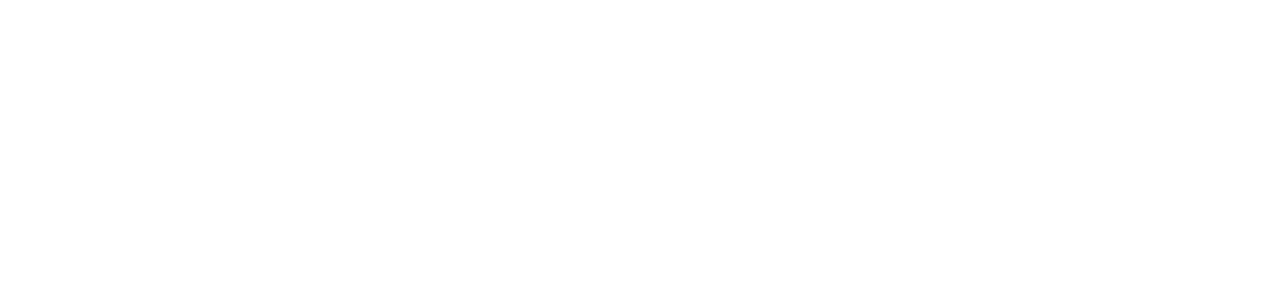
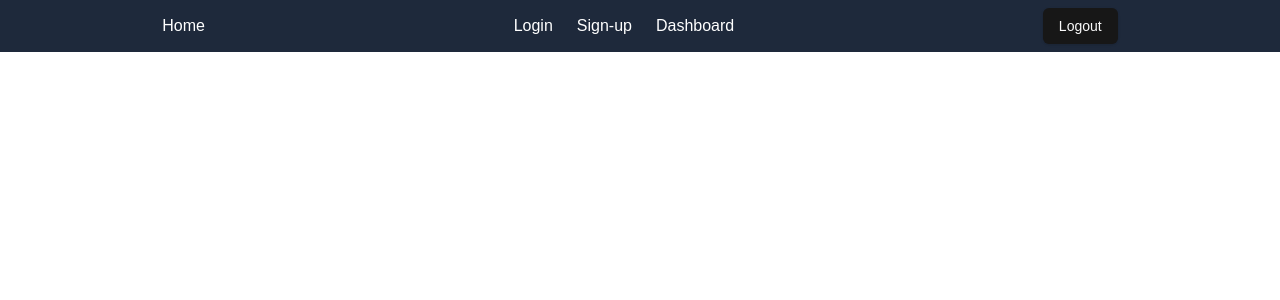
Before and after one commit to AyushRay06/hp1, a Next.js app: page / in a window 1280 px wide. Shown: the top 300 px of the page. Built offline with nearby package versions, Linux system fonts and the light colour scheme.

Commit message:
schema and other routes

```diff
--- a/app/layout.tsx
+++ b/app/layout.tsx
@@ -1,35 +1,37 @@
-import type { Metadata } from "next";
-import localFont from "next/font/local";
-import "./globals.css";
+import type { Metadata } from "next"
+import localFont from "next/font/local"
+import "./globals.css"
+import Navbar from "@/components/ui/auth/navbar"
 
 const geistSans = localFont({
   src: "./fonts/GeistVF.woff",
   variable: "--font-geist-sans",
   weight: "100 900",
-});
+})
 const geistMono = localFont({
   src: "./fonts/GeistMonoVF.woff",
   variable: "--font-geist-mono",
   weight: "100 900",
-});
+})
 
 export const metadata: Metadata = {
   title: "Create Next App",
   description: "Generated by create next app",
-};
+}
 
 export default function RootLayout({
   children,
 }: Readonly<{
-  children: React.ReactNode;
+  children: React.ReactNode
 }>) {
   return (
     <html lang="en">
       <body
         className={`${geistSans.variable} ${geistMono.variable} antialiased`}
       >
+        <Navbar />
         {children}
       </body>
     </html>
-  );
+  )
 }
--- /dev/null
+++ b/components/ui/auth/navbar.tsx
@@ -0,0 +1,26 @@
+import Link from "next/link"
+import { Button } from "../button"
+
+const Navbar = () => {
+  return (
+    <nav className="flex justify-around bg-slate-800 text-white p-2 items-center">
+      <Link href="/">Home</Link>
+      <ul className="flex gap-x-6">
+        <li>
+          <Link href="/login">Login</Link>
+        </li>
+        <li>
+          <Link href="/register">Sign-up</Link>
+        </li>
+        <li>
+          <Link href="/secure/dashboard">Dashboard</Link>
+        </li>
+      </ul>
+      <form>
+        <Button type="submit">Logout</Button>{" "}
+      </form>
+    </nav>
+  )
+}
+
+export default Navbar
```
Also changed, not shown: models/User.ts (added, +32 -0 lines).
